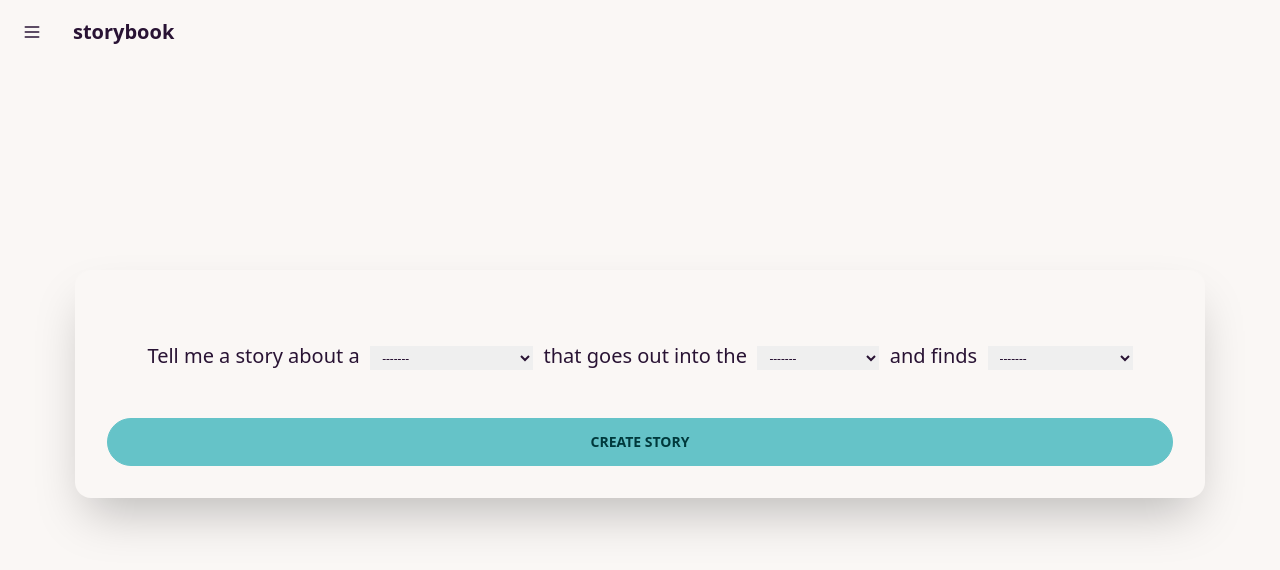
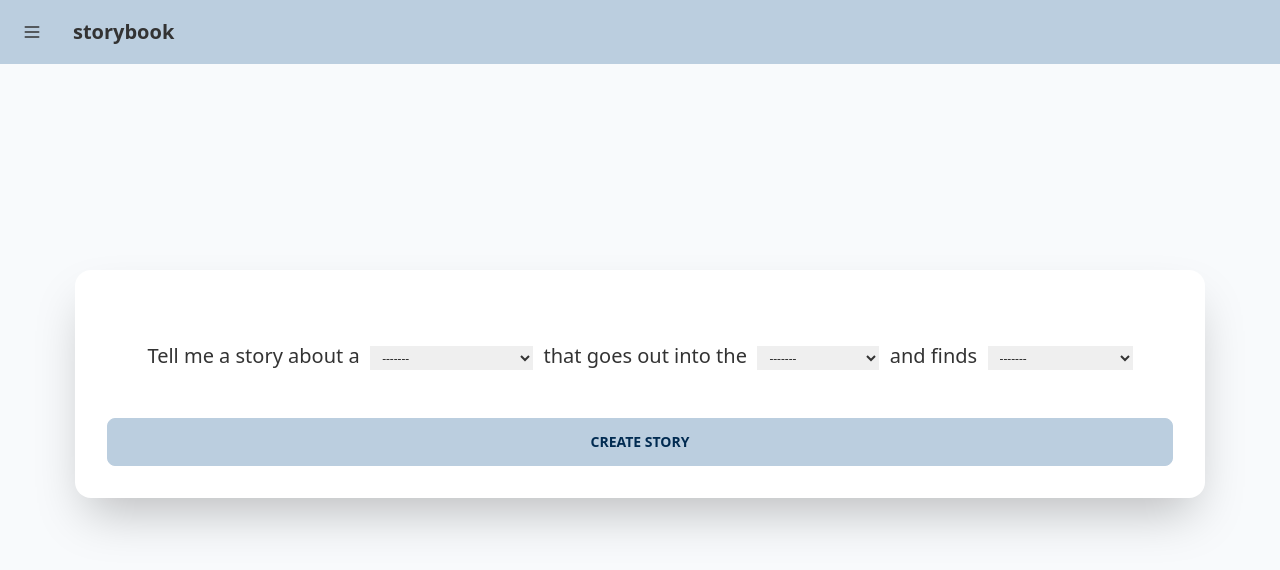
Before and after one commit to storybook-nyoi/storybook, a React app: page / in a window 1280 px wide. Shown: the top 570 px of the page. Built offline with nearby package versions, Linux system fonts and the light colour scheme.

Commit message:
finished themes

```diff
--- a/client/App.jsx
+++ b/client/App.jsx
@@ -9,7 +9,7 @@ const App = () => {
   const state = useSelector((state) => state.stories);
 
   return (
-    <div>
+    <div className="bg-slate-50">
       <div className="drawer">
         <input
           id="my-drawer"
--- a/client/components/Navbar.jsx
+++ b/client/components/Navbar.jsx
@@ -2,7 +2,7 @@ import React from "react";
 
 export default function Navbar() {
   return (
-    <div className="navbar bg-base-100">
+    <div className="navbar bg-primary">
       <div className="flex-none">
         <label
           htmlFor="my-drawer"
--- a/client/components/StoryBook.jsx
+++ b/client/components/StoryBook.jsx
@@ -51,7 +51,7 @@ export default function StoryBook() {
       <div className="justify-end self-center w-auto">
         <div className="btn-group grid grid-cols-2">
           <button
-            className="btn btn-primary"
+            className="btn btn-primary border-l-2"
             onClick={() => dispatch(decrementPage())}
           >
             Previous
--- a/tailwind.config.js
+++ b/tailwind.config.js
@@ -21,6 +21,15 @@ module.exports = {
   },
   plugins: [require("daisyui")],
   daisyui: {
-    themes: ["cupcake"],
+    themes: [{
+      mytheme: {
+        primary: "#BBCEDF",
+        secondary: "#B9F0D5",
+        accent: "#E4D7F7",
+        neutral: "#BBCEDF",
+        "base-100": "#ffffff",
+      },
+    },
+      "cupcake"],
   },
 };
```
